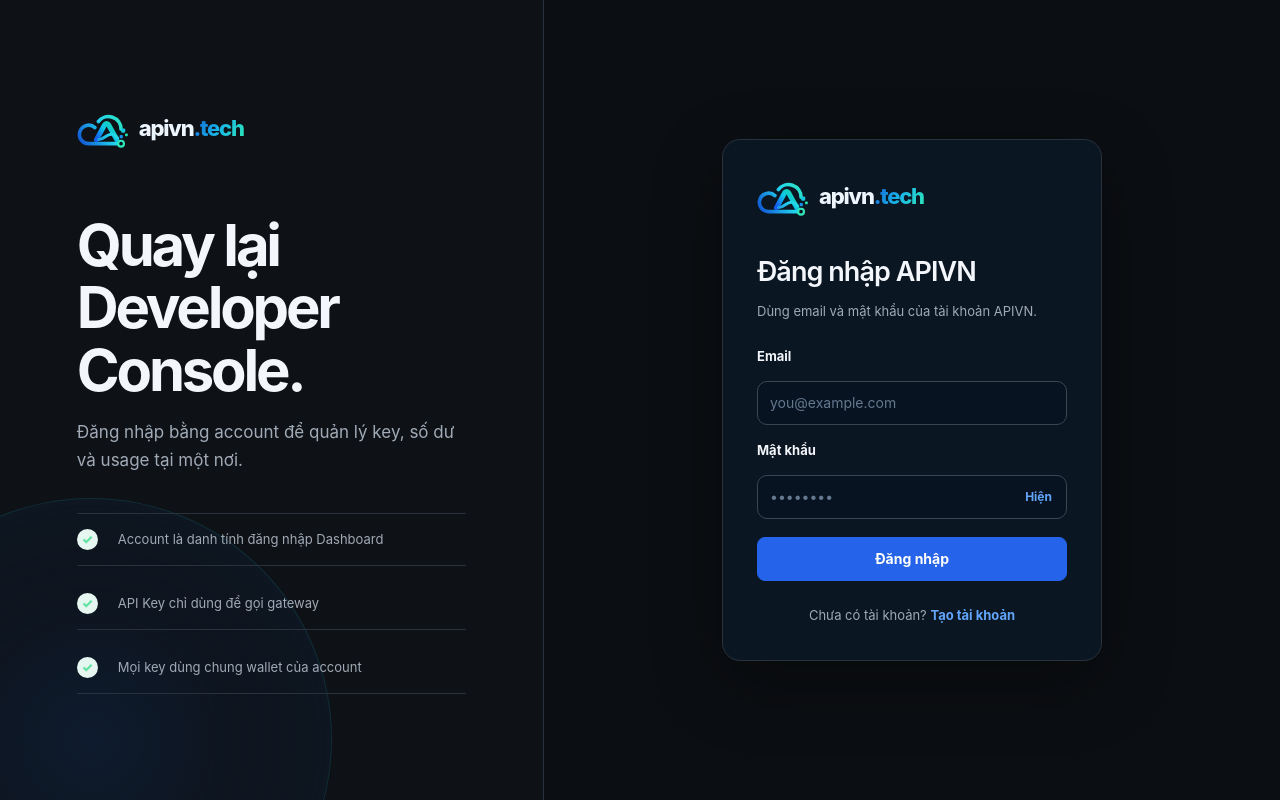
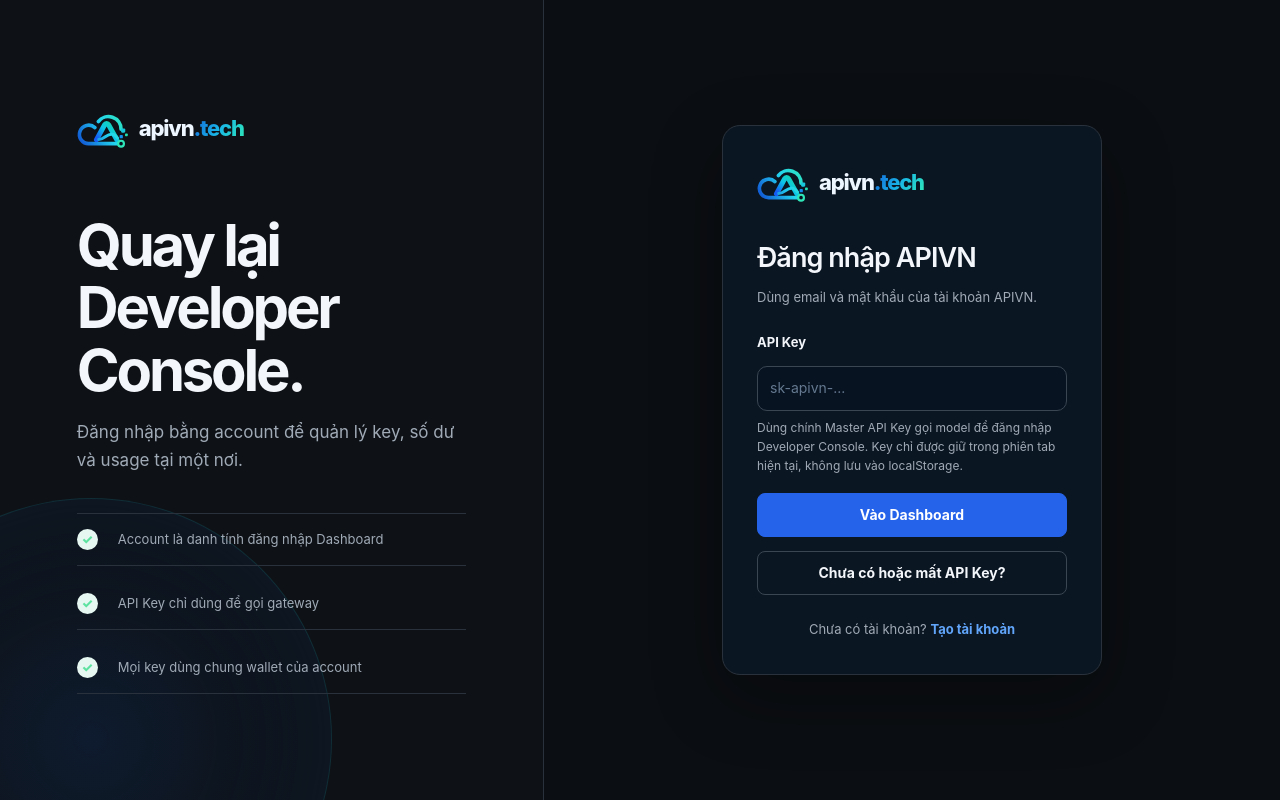
Before and after one commit to loinguyen82/apikeya, a Next.js app in the folder apps/web/: page /login in a window 1280 px wide. Built offline with nearby package versions, Linux system fonts and the light colour scheme.

Commit message:
Make API key the primary portal login

```diff
--- a/apps/web/src/components/AuthForms.tsx
+++ b/apps/web/src/components/AuthForms.tsx
@@ -1,6 +1,8 @@
 'use client'
 
 import React, { useState } from 'react'
+
+const API_KEY_SESSION_STORAGE_KEY = 'apivn.portal.apiKey'
 
 function PasswordField({ id, value, onChange, autoComplete, minLength }: { id: string; value: string; onChange: (value: string) => void; autoComplete: string; minLength?: number }) {
   const [show, setShow] = useState(false)
@@ -13,6 +15,8 @@ function PasswordField({ id, value, onChange, autoComplete, minLength }: { id: s
 }
 
 export function LoginForm() {
+  const [apiKey, setApiKey] = useState('')
+  const [recoveryMode, setRecoveryMode] = useState(false)
   const [email, setEmail] = useState('')
   const [password, setPassword] = useState('')
   const [loading, setLoading] = useState(false)
@@ -22,17 +26,31 @@ export function LoginForm() {
     event.preventDefault()
     setError(null)
     setLoading(true)
+
     try {
+      const normalizedApiKey = apiKey.trim()
+      const body = recoveryMode
+        ? { email: email.trim().toLowerCase(), password }
+        : { apiKey: normalizedApiKey }
+
       const response = await fetch('/api/auth/login', {
         method: 'POST',
         headers: { 'content-type': 'application/json' },
-        body: JSON.stringify({ email: email.trim().toLowerCase(), password }),
+        body: JSON.stringify(body),
       })
       const result = await response.json().catch(() => null)
       if (!response.ok || result?.error) {
-        setError(result?.error || 'Email hoặc mật khẩu không chính xác')
+        setError(result?.error || (recoveryMode ? 'Email hoặc mật khẩu không chính xác' : 'API Key không hợp lệ'))
         return
       }
+
+      try {
+        if (recoveryMode) window.sessionStorage.removeItem(API_KEY_SESSION_STORAGE_KEY)
+        else window.sessionStorage.setItem(API_KEY_SESSION_STORAGE_KEY, normalizedApiKey)
+      } catch {
+        // Login still succeeds when browser storage is unavailable.
+      }
+
       window.location.assign('/dashboard')
     } catch {
       setError('Không thể kết nối đến máy chủ. Vui lòng thử lại.')
@@ -42,18 +60,37 @@ export function LoginForm() {
   }
 
   return (
+    <div className="page-stack" style={{ gap: 14 }}>
       <form onSubmit={handleSubmit} className="page-stack" style={{ gap: 15 }}>
         {error && <div className="notice danger" role="alert" aria-live="assertive">{error}</div>}
+        {!recoveryMode ? (
+          <>
             <div className="field">
-        <label htmlFor="login-email">Email</label>
+              <label htmlFor="login-api-key">API Key</label>
+              <input id="login-api-key" className="input" type="password" placeholder="sk-apivn-..." value={apiKey} onChange={(event) => setApiKey(event.target.value)} required autoComplete="off" spellCheck={false} />
+              <span className="field-hint">Dùng chính Master API Key gọi model để đăng nhập Developer Console. Key chỉ được giữ trong phiên tab hiện tại, không lưu vào localStorage.</span>
+            </div>
+            <button className="btn" type="submit" disabled={loading} style={{ width: '100%', marginTop: 3 }}>{loading ? 'Đang xác thực…' : 'Vào Dashboard'}</button>
+          </>
+        ) : (
+          <>
+            <div className="notice" role="status">Dùng email và mật khẩu khi bạn chưa có hoặc đã làm mất API Key.</div>
+            <div className="field">
+              <label htmlFor="login-email">Email khôi phục</label>
               <input id="login-email" className="input" type="email" placeholder="you@example.com" value={email} onChange={(event) => setEmail(event.target.value)} required autoComplete="email" />
             </div>
             <div className="field">
-        <label htmlFor="login-password">Mật khẩu</label>
+              <label htmlFor="login-password">Mật khẩu khôi phục</label>
               <PasswordField id="login-password" value={password} onChange={setPassword} autoComplete="current-password" />
             </div>
-      <button className="btn" type="submit" disabled={loading} style={{ width: '100%', marginTop: 3 }}>{loading ? 'Đang đăng nhập…' : 'Đăng nhập'}</button>
+            <button className="btn" type="submit" disabled={loading} style={{ width: '100%', marginTop: 3 }}>{loading ? 'Đang đăng nhập…' : 'Tiếp tục bằng tài khoản'}</button>
+          </>
+        )}
       </form>
+      <button className="btn secondary" type="button" onClick={() => { setRecoveryMode((value) => !value); setError(null) }}>
+        {recoveryMode ? '← Dùng API Key' : 'Chưa có hoặc mất API Key?'}
+      </button>
+    </div>
   )
 }
 
@@ -91,8 +128,8 @@ export function SignupForm() {
     <form onSubmit={handleSubmit} className="page-stack" style={{ gap: 15 }}>
       {error && <div className="notice danger" role="alert" aria-live="assertive">{error}</div>}
       <div className="field"><label htmlFor="signup-name">Tên hiển thị</label><input id="signup-name" className="input" type="text" placeholder="Tên của bạn" value={displayName} onChange={(event) => setDisplayName(event.target.value)} required autoComplete="name" /></div>
-      <div className="field"><label htmlFor="signup-email">Email</label><input id="signup-email" className="input" type="email" placeholder="you@example.com" value={email} onChange={(event) => setEmail(event.target.value)} required autoComplete="email" /><span className="field-hint">Email dùng để đăng nhập Developer Console.</span></div>
-      <div className="field"><label htmlFor="signup-password">Mật khẩu</label><PasswordField id="signup-password" value={password} onChange={setPassword} autoComplete="new-password" minLength={8} /><span className="field-hint">Tối thiểu 8 ký tự. API Key được quản lý riêng trong console.</span></div>
+      <div className="field"><label htmlFor="signup-email">Email khôi phục</label><input id="signup-email" className="input" type="email" placeholder="you@example.com" value={email} onChange={(event) => setEmail(event.target.value)} required autoComplete="email" /><span className="field-hint">Dùng để khôi phục truy cập nếu bạn chưa có hoặc làm mất API Key.</span></div>
+      <div className="field"><label htmlFor="signup-password">Mật khẩu khôi phục</label><PasswordField id="signup-password" value={password} onChange={setPassword} autoComplete="new-password" minLength={8} /><span className="field-hint">Tối thiểu 8 ký tự. Sau khi có Master API Key, bạn đăng nhập hằng ngày bằng key.</span></div>
       <button className="btn" type="submit" disabled={loading} style={{ width: '100%', marginTop: 3 }}>{loading ? 'Đang tạo tài khoản…' : 'Tạo tài khoản'}</button>
     </form>
   )
```
Lines whose indentation alone changed are shown as unchanged.
